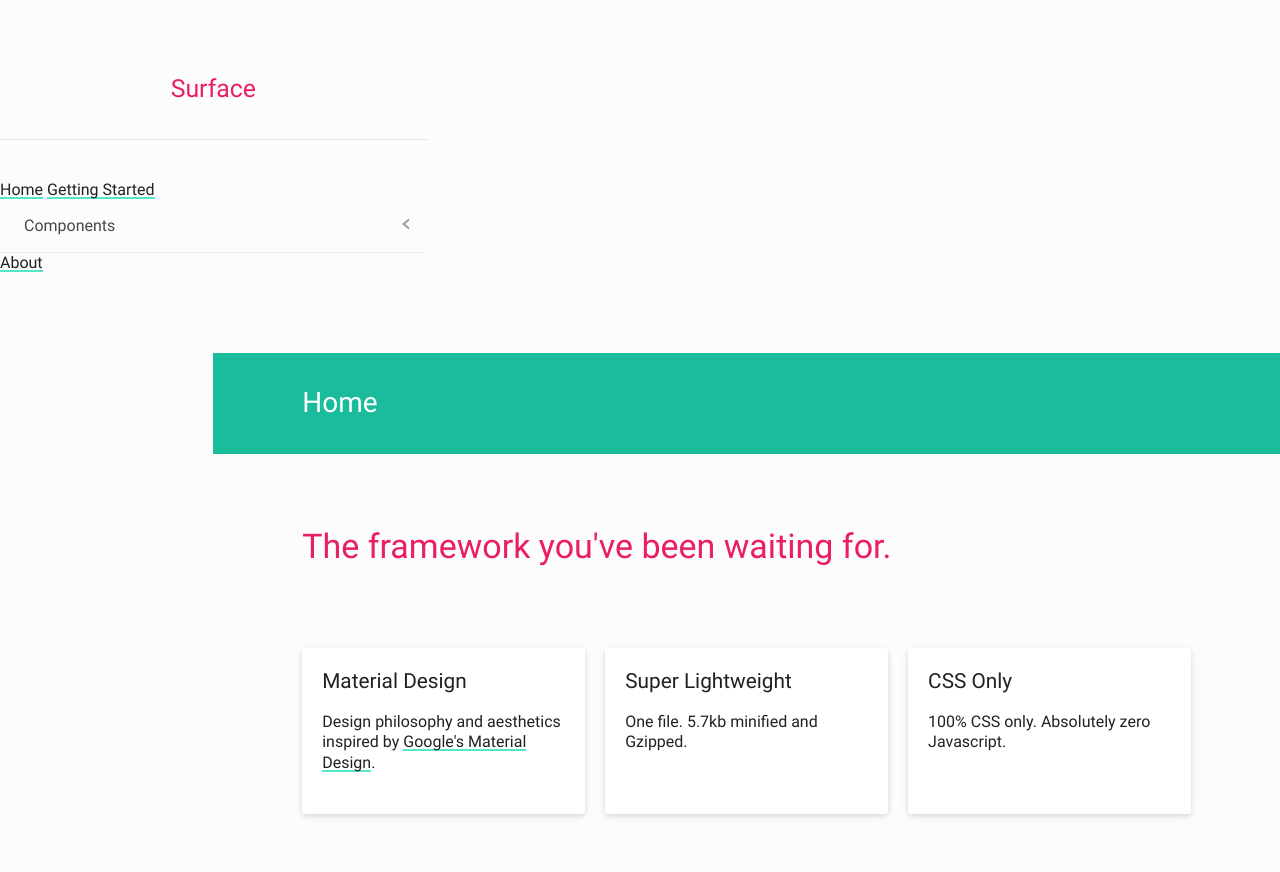
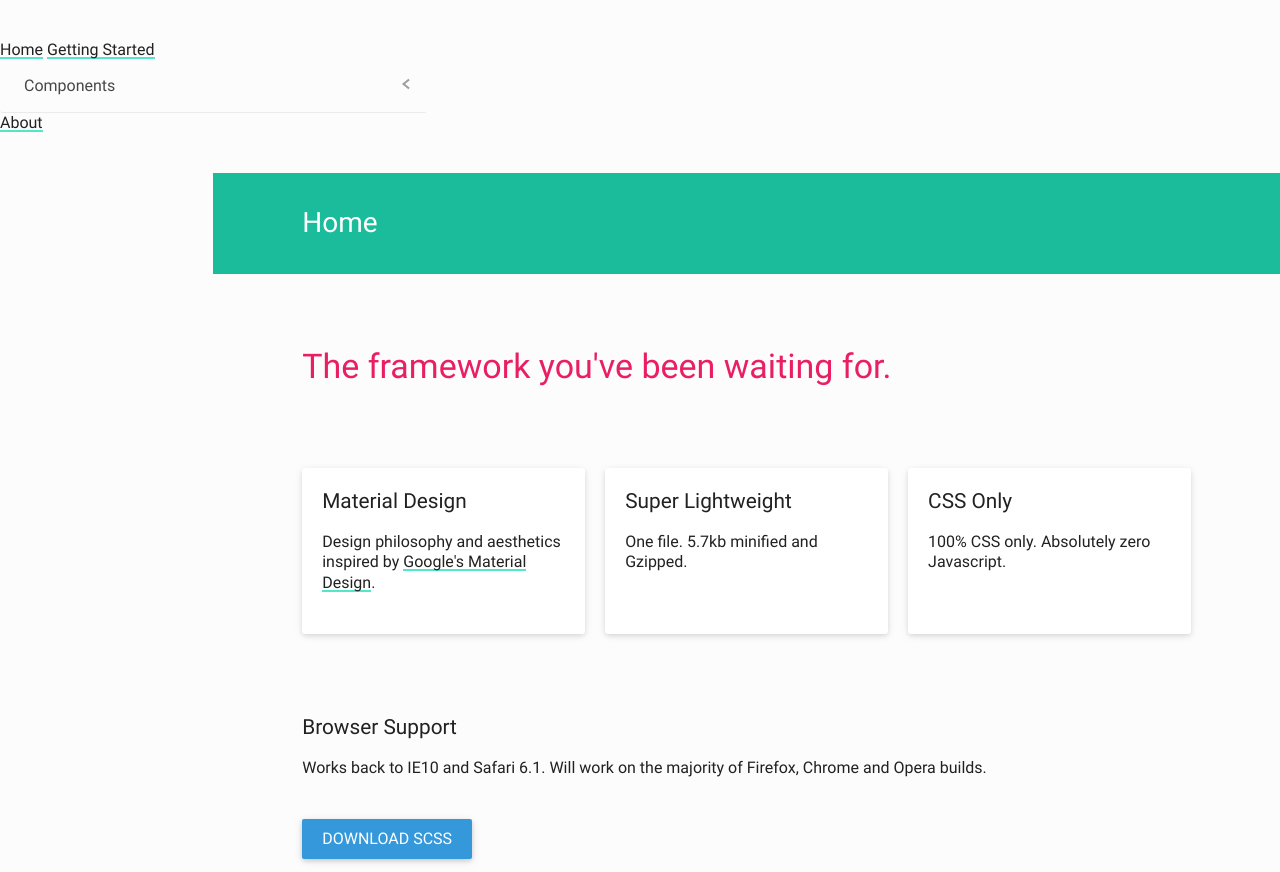
Before and after one commit to kit-expert/kit-expert.github.io, a plain HTML site: page index.html in a window 1280 px wide. Shown: the top 872 px of the page. Drawn offline with Linux system fonts and the light colour scheme.

Commit message:
Update index.html

```diff
--- a/index.html
+++ b/index.html
@@ -5,8 +5,6 @@
 	<link rel="icon" href="img/favicon.png" type="image/png">
 	<link href="css/surface_styles.css" rel="stylesheet">
 	<link href="css/monokai_sublime.css" rel="stylesheet">
-	<!-- <script src="js/highlight.pack.js"></script> -->
-	<!-- <script>hljs.initHighlightingOnLoad();</script> -->
 	<meta name="yandex-verification" content="19d1b1c118c9d72d" />
 	<title>Surface - Material Design, CSS only framework</title>
 	<meta name="description" content="КИТ Эксперт - срочный ремонт компьютеной техники: ноутбуков, планшетов, телефонов. Вызов на мастера">
@@ -15,11 +13,11 @@
 <body>
 	<input type="checkbox" id="nav--horizontal-responsive">
 	<label for="nav--horizontal-responsive">MENU</label>
-	<aside class="nav--horizontal-responsive g--4" role="sidebar">
+	<!-- <aside class="nav--horizontal-responsive g--4" role="sidebar">
 		<div class="g--12 logo-area no-margin-vertical">
 			<h4 class="color--pink no-margin-vertical">Surface</h5>
-		</div>
-		<nav class="g--12 nav--horizontal-responsive" role="navigation">
+		</div> -->
+		<nav class="g--4 nav--horizontal-responsive" role="navigation">
 			<a href="index.html">Home</a>
 			<a href="getting-started.html">Getting Started</a>
 			<div class="nav-collapsible">
@@ -50,7 +48,7 @@
 			</div>
 			<a href="about.html">About</a>
 		</nav>
-	</aside>
+	<!-- </aside> -->
 	<main class="g--10 g-m--12 m--2 m-m--0 no-margin-vertical" role="main">
 		<header class="container--wrap">
 			<h1 class="m--1 g--4 g-s--12 docsHeader">Home</h1>
@@ -80,15 +78,5 @@
 			<a href="https://github.com/mildrenben/surface/archive/v1.01.zip" class="btn--raised btn--river">Download SCSS</a>
 		</div>
 	</main>
-	<!-- <script>
-	  (function(i,s,o,g,r,a,m){i['GoogleAnalyticsObject']=r;i[r]=i[r]||function(){
-	  (i[r].q=i[r].q||[]).push(arguments)},i[r].l=1*new Date();a=s.createElement(o),
-	  m=s.getElementsByTagName(o)[0];a.async=1;a.src=g;m.parentNode.insertBefore(a,m)
-	  })(window,document,'script','//www.google-analytics.com/analytics.js','ga');
-
-	  ga('create', 'UA-62569134-1', 'auto');
-	  ga('send', 'pageview');
-
-	</script> -->
 </body>
 </hmtl>
```
